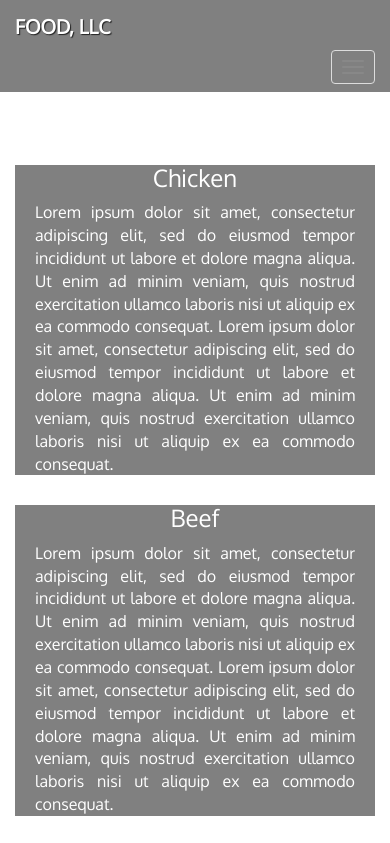
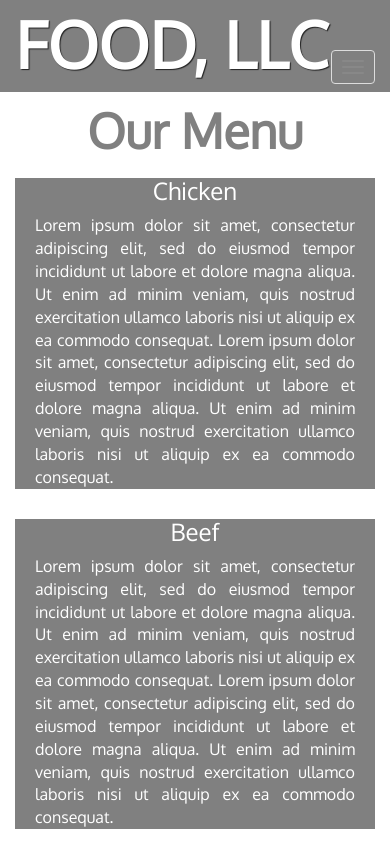
Before and after one commit to dannykath/assignment3, a plain HTML site: page index.html in a window 390 px wide. Shown: the top 843 px of the page. Drawn offline with Linux system fonts and the light colour scheme.

Commit message:
Update styles.css
updating files

```diff
--- a/css/styles.css
+++ b/css/styles.css
@@ -66,10 +66,14 @@ section{
   .navbar-brand {
     padding-top: 10px;
     height: 80px;
+    color: white;
+    font-size: 2em;
   }
   .navbar-brand h1 {
     padding-top: 10px;
-    font-size: 5vw; /* 1vw = 1% of viewport width */
+    font-size: 5vw;
+     color: white;
+  font-size: 2em; /* 1vw = 1% of viewport width */
   }
 
 
@@ -79,3 +83,12 @@ section{
 
 
 }
+.title {
+  font-family: 'Oxygen', serif;
+  color: grey;
+  font-size: 3em;
+  font-weight: bold;
+  margin-top: 10;
+  margin-bottom: 10;
+  line-height: .75;
+}
```
